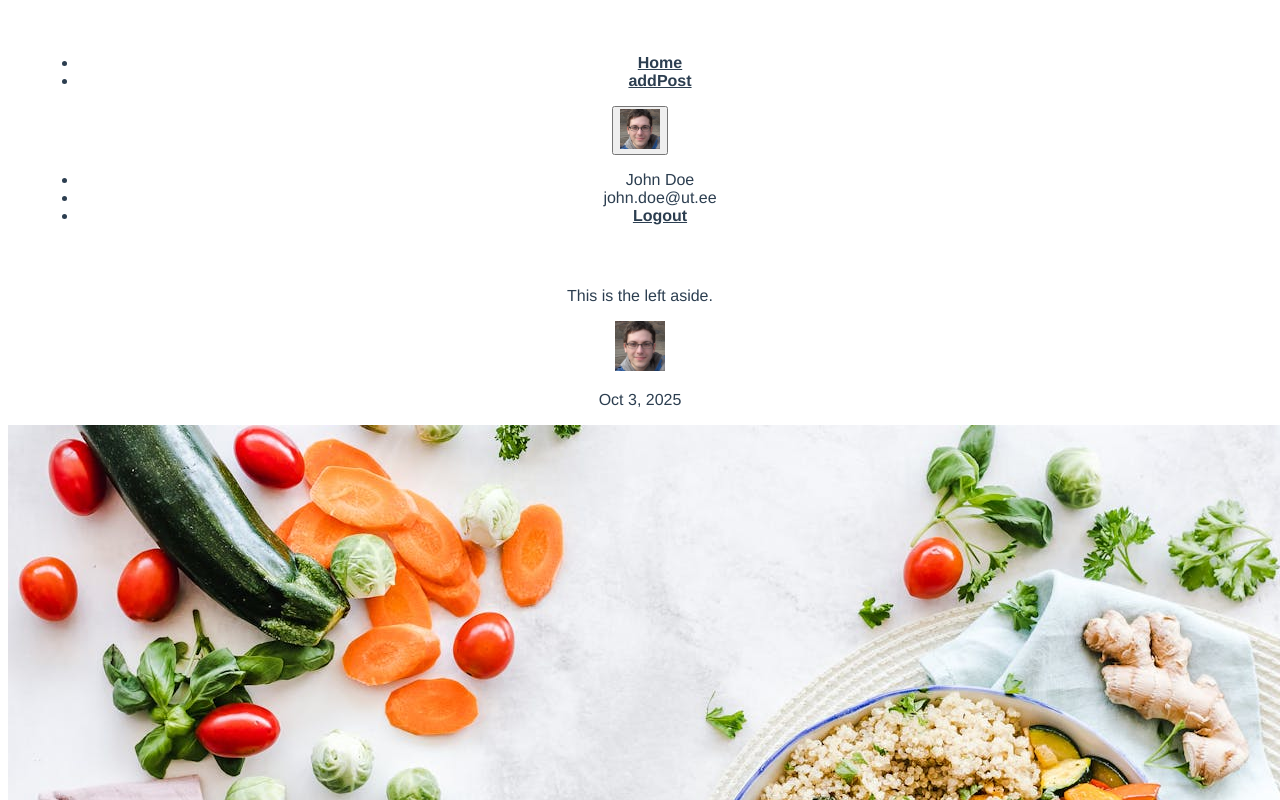
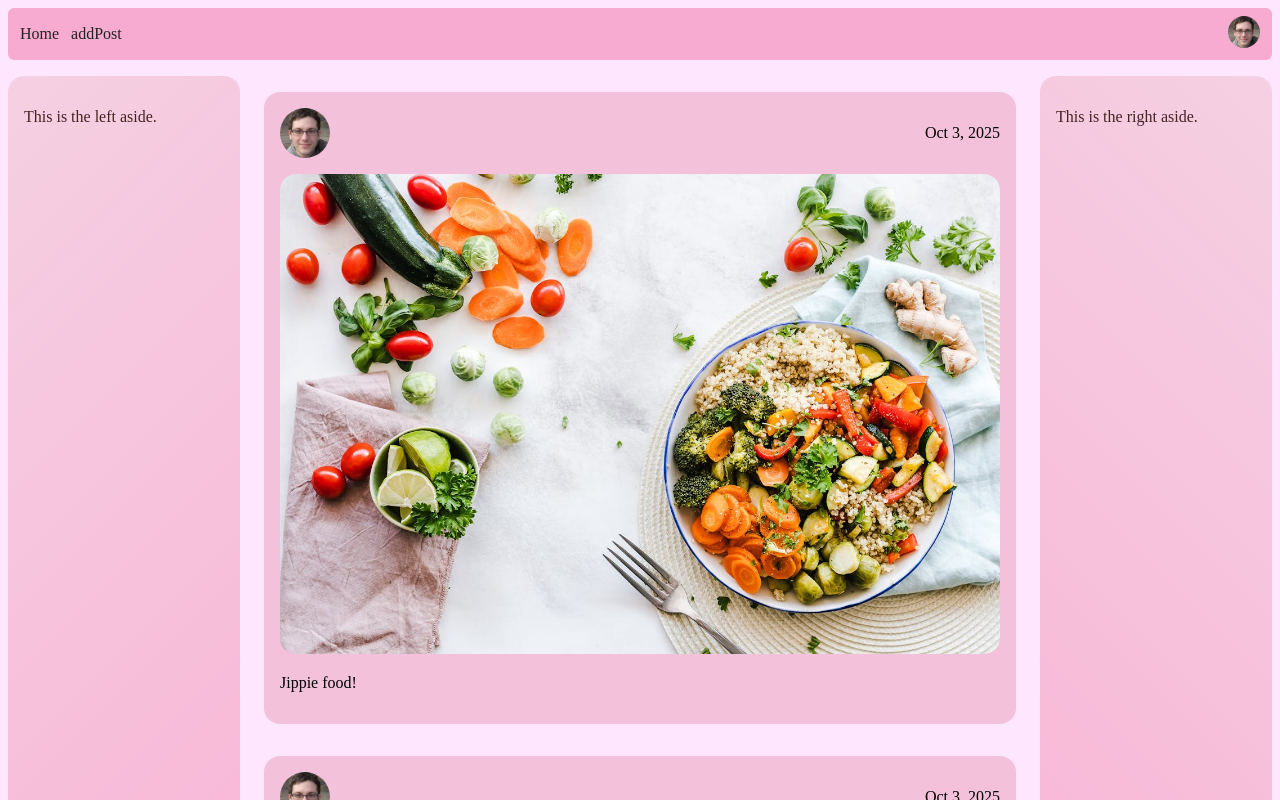
Before and after one commit to YesterKo/WAD2025_26, a Vue app: page /#/ in a window 1280 px wide. Shown: the top 800 px of the page. Built offline with nearby package versions, Linux system fonts and the light colour scheme.

Commit message:
Move global CSS into Vue component styles
Add component-local <style> blocks for AppHeader, AppFooter,
PostComponent, PostsView, and App.vue; remove duplicated rules from
style.css to scope layout and theme rules to their components

```diff
--- a/src/App.vue
+++ b/src/App.vue
@@ -17,6 +17,10 @@ export default {
 </script>
 
 <style>
+html {
+  background-color: #ffe6ff;
+}
+/*
 #app {
   font-family: Avenir, Helvetica, Arial, sans-serif;
   -webkit-font-smoothing: antialiased;
@@ -37,4 +41,5 @@ nav a {
 nav a.router-link-exact-active {
   color: #42b983;
 }
+*/
 </style>
--- a/src/components/AppFooter.vue
+++ b/src/components/AppFooter.vue
@@ -3,3 +3,8 @@
     <p>This is a footer.</p>
   </footer>
 </template>
+<style>
+header ~ footer {
+  display: flex;
+}
+</style>
--- a/src/components/AppHeader.vue
+++ b/src/components/AppHeader.vue
@@ -28,3 +28,110 @@
     </nav>
   </header>
 </template>
+<style>
+.main-nav {
+  display: flex;
+  align-items: center;
+  justify-content: space-between;
+  background: #f8abd1;
+  padding: 8px 12px;
+  border-radius: 6px;
+}
+
+/* Only apply flex to top-level nav list */
+.main-nav > ul {
+  display: flex;
+  gap: 12px;
+  list-style: none;
+  margin: 0;
+  padding: 0;
+}
+.main-nav a {
+  color: #222;
+  text-decoration: none;
+}
+
+.main-nav ul li a:hover {
+  background-color: #093756; /* Darker blue on hover */
+}
+
+/* User profile avatar and dropdown container */
+.user-profile {
+  position: relative;
+}
+.profile-btn {
+  border: 0;
+  background: transparent;
+  cursor: pointer;
+  border-radius: 50%;
+  padding: 0;
+}
+.profile-btn img {
+  display: block;
+  width: 32px;
+  height: 32px;
+  border-radius: 50%;
+}
+
+/* Dropdown menu styling */
+.dropdown {
+  position: absolute;
+  top: 42px;
+  right: 0;
+  min-width: 180px;
+  background: #f3f3f3;
+  border: 1px solid #bdbdbd;
+  border-radius: 6px;
+  box-shadow: 0 2px 8px rgba(0, 0, 0, 0.1);
+  padding: 8px 10px;
+  opacity: 0;
+  transform: translateY(-6px);
+  pointer-events: none;
+  transition: opacity 0.12s ease, transform 0.12s ease;
+  z-index: 1000;
+}
+
+/* Show dropdown when active */
+.dropdown.open {
+  opacity: 1;
+  transform: translateY(0);
+  pointer-events: auto;
+}
+
+/* Stack dropdown items vertically */
+.dropdown .menu {
+  display: flex;
+  flex-direction: column;
+  gap: 6px;
+  list-style: none;
+  margin: 0;
+  padding: 0;
+}
+.dropdown .menu li {
+  display: block;
+}
+
+/* Dropdown text styling */
+.menu-name {
+  font-weight: 600;
+  color: #222;
+}
+.menu-email {
+  color: #444;
+  font-size: 0.95rem;
+}
+.menu-link {
+  color: #222;
+  text-decoration: none;
+}
+.menu-link:hover {
+  text-decoration: underline;
+}
+.main-footer {
+  background-color: #f8abd1;
+  padding: 10px;
+  text-align: center;
+  margin-top: 10px;
+  font-size: 0.9rem;
+}
+</style>
--- a/src/components/PostComponent.vue
+++ b/src/components/PostComponent.vue
@@ -9,3 +9,28 @@
     <a href="#"><i class="fa-regular fa-thumbs-up"></i></a>
   </article>
 </template>
+<style>
+.post {
+  background-color: #f3c1d9;
+  border-radius: 1rem;
+  padding: 1rem;
+  max-width: 90ch;
+  margin: 2rem auto;
+
+  header {
+    display: flex;
+    justify-content: space-between;
+    align-items: center;
+
+    img {
+      border-radius: 50%;
+    }
+  }
+
+  > img {
+    max-width: 100%;
+    border-radius: 1rem;
+    margin-top: 1rem;
+  }
+}
+</style>
--- a/src/views/PostsView.vue
+++ b/src/views/PostsView.vue
@@ -28,3 +28,50 @@ export default {
   },
 };
 </script>
+<style>
+.responsive-layout {
+  display: flex;
+  gap: 1rem;
+}
+
+main {
+  flex: 2;
+}
+@media (max-width: 768px) {
+  .responsive-layout {
+    flex-direction: column;
+  }
+  .left-aside {
+    order: 1;
+  }
+  main {
+    order: 2;
+  }
+  .right-aside {
+    order: 3;
+  }
+}
+
+@media (min-width: 769px) {
+  aside {
+    max-width: 200px;
+  }
+}
+
+.left-aside,
+.right-aside {
+  border-radius: 1rem;
+  padding: 1rem;
+  margin-top: 1rem;
+  color: #442323;
+  flex: 1;
+}
+
+.left-aside {
+  background: linear-gradient(135deg, #f5d0e2, #ff7ebe, #7a1036);
+}
+
+.right-aside {
+  background: linear-gradient(225deg, #f5d0e2, #ff7ebe, #7a1036);
+}
+</style>
--- a/style.css
+++ /dev/null
@@ -1,230 +0,0 @@
-/*
-    - [x] Use a class selector
-    - [x] Use an ID selector
-    - [x] Use a pseudo-element OR pseudo-class
-    - [x] Use a Descendant Selector (e.g., div p)
-    - [x] Use a Child Selector (e.g., div > p)
-    - [ ] Use an Adjacent Sibling Selector (e.g., div + p)
-    - [x] Use a General Sibling Selector (e.g., div ~ p)
-*/
-
-/* Global styles */
-
-html {
-    background-color: #ffe6ff;
-}
-
-/* Index styles */
-
-header ~ footer{
-    display: flex
-}
-.post {
-    background-color: #f3c1d9;
-    border-radius: 1rem;
-    padding: 1rem;
-    max-width: 90ch;
-    margin: 2rem auto;
-
-    header {
-        display: flex;
-        justify-content: space-between;
-        align-items: center;
-
-        img {
-            border-radius: 50%;
-        }
-    }
-
-    > img {
-        max-width: 100%;
-        border-radius: 1rem;
-        margin-top: 1rem;
-    }
-}
-
-.responsive-layout {
-    display: flex;
-    gap: 1rem;
-}
-.left-aside, .right-aside {
-    flex: 1;
-}
-main {
-    flex: 2;
-}
-@media (max-width: 768px) {
-    .responsive-layout {
-        flex-direction: column;
-    }
-    .left-aside {
-        order: 1;
-    }
-    main {
-        order: 2;
-    }
-    .right-aside {
-        order: 3;
-    }
-}
-
-@media (min-width: 769px) {
-    aside{
-        max-width: 200px;
-    }
-}
-
-.main-nav {
-    display: flex;
-    justify-content: space-between;
-    align-items: center;
-    background-color: #3498db; /* Changed background color */
-    padding: 10px 20px;
-    border-radius: 1rem;
-}
-.main-nav ul {
-    display: flex;
-    list-style: none;
-    margin: 0;
-    padding: 0;
-}
-.main-nav ul li {
-    margin-right: 20px;
-}
-.main-nav ul li:last-child {
-    margin-right: 0;
-}
-.main-nav a {
-    text-decoration: none;
-    color: #fff;
-    font-weight: bold;
-}
-.main-nav img {
-    border-radius: 50%;
-    height: 40px;
-    width: 40px;
-    object-fit: cover;
-}
-
-.main-nav ul li a:hover {
-    background-color: #093756; /* Darker blue on hover */
-}
-
-aside {
-  border-radius: 1rem;
-  padding: 1rem;
-  margin-top: 1rem;
-  color: #442323;
-}
-
-.left-aside {
-  background: linear-gradient(135deg,   #F5D0E2, #FF7EBE, #7A1036);
-}
-
-.right-aside {
-  background: linear-gradient(225deg, #F5D0E2, #FF7EBE, #7A1036);
-}
-
-/* ===== HW2 ===== */
-/* Top navigation bar */
-.main-nav {
-  display: flex;
-  align-items: center;
-  justify-content: space-between;
-  background: #f8abd1;
-  padding: 8px 12px;
-  border-radius: 6px;
-}
-
-/* Only apply flex to top-level nav list */
-.main-nav > ul {
-  display: flex;
-  gap: 12px;
-  list-style: none;
-  margin: 0;
-  padding: 0;
-}
-.main-nav a {
-  color: #222;
-  text-decoration: none;
-}
-
-/* User profile avatar and dropdown container */
-.user-profile {
-  position: relative;
-}
-.profile-btn {
-  border: 0;
-  background: transparent;
-  cursor: pointer;
-  border-radius: 50%;
-  padding: 0;
-}
-.profile-btn img {
-  display: block;
-  width: 32px;
-  height: 32px;
-  border-radius: 50%;
-}
-
-/* Dropdown menu styling */
-.dropdown {
-  position: absolute;
-  top: 42px;
-  right: 0;
-  min-width: 180px;
-  background: #f3f3f3;
-  border: 1px solid #bdbdbd;
-  border-radius: 6px;
-  box-shadow: 0 2px 8px rgba(0, 0, 0, 0.1);
-  padding: 8px 10px;
-  opacity: 0;
-  transform: translateY(-6px);
-  pointer-events: none;
-  transition: opacity 0.12s ease, transform 0.12s ease;
-  z-index: 1000;
-}
-
-/* Show dropdown when active */
-.dropdown.open {
-  opacity: 1;
-  transform: translateY(0);
-  pointer-events: auto;
-}
-
-/* Stack dropdown items vertically */
-.dropdown .menu {
-  display: flex;
-  flex-direction: column;
-  gap: 6px;
-  list-style: none;
-  margin: 0;
-  padding: 0;
-}
-.dropdown .menu li {
-  display: block;
-}
-
-/* Dropdown text styling */
-.menu-name {
-  font-weight: 600;
-  color: #222;
-}
-.menu-email {
-  color: #444;
-  font-size: 0.95rem;
-}
-.menu-link {
-  color: #222;
-  text-decoration: none;
-}
-.menu-link:hover {
-  text-decoration: underline;
-}
-.main-footer {
-    background-color: #f8abd1;
-    padding: 10px;
-    text-align: center;
-    margin-top: 10px;
-    font-size: 0.9rem;
-}
```
